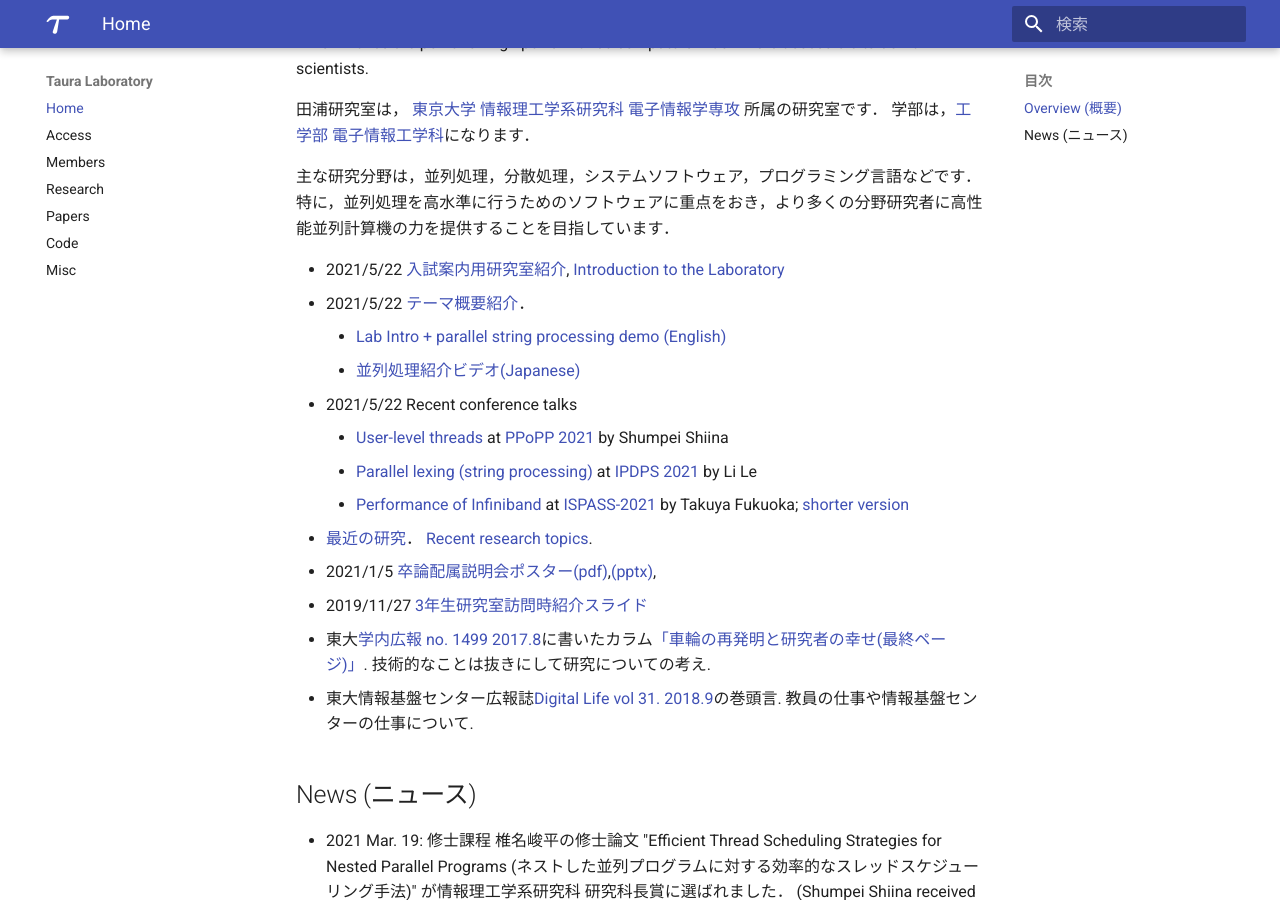
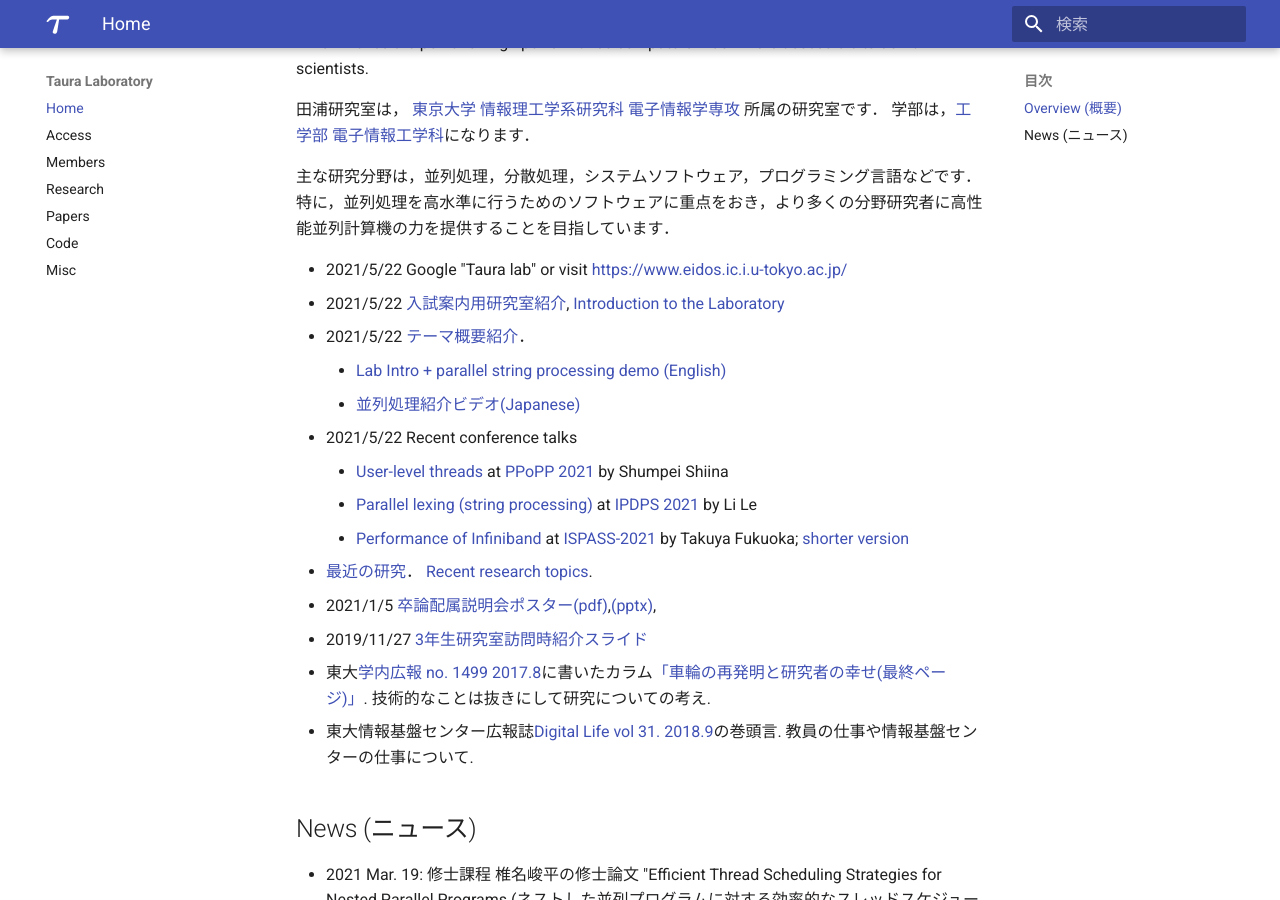
Before and after one commit to Yukayo/taura-lab, an MkDocs documentation site: the page built from docs/index.md, in a window 1280 px wide and 900 px high, scrolled down 319 px. Built offline with MkDocs 1.6.1 and Material for MkDocs 9.7.7, drawn with Linux system fonts in a browser that asks for light colours.

```diff
--- a/docs/index.md
+++ b/docs/index.md
@@ -23,6 +23,7 @@ computers much more accessible to domain scientists.
 主な研究分野は，並列処理，分散処理，システムソフトウェア，プログラミング言語などです．
 特に，並列処理を高水準に行うためのソフトウェアに重点をおき，より多くの分野研究者に高性能並列計算機の力を提供することを目指しています．
 
+  * 2021/5/22 Google "Taura lab" or visit [https://www.eidos.ic.i.u-tokyo.ac.jp/](https://www.eidos.ic.i.u-tokyo.ac.jp/)
   * 2021/5/22 [入試案内用研究室紹介](files/intro.pdf), [Introduction to the Laboratory](files/intro_e.pdf)
   * 2021/5/22 [テーマ概要紹介](lab_introduction.md)．
     * [Lab Intro + parallel string processing demo (English)](https://youtu.be/-xmkgsaPRrY)
```
